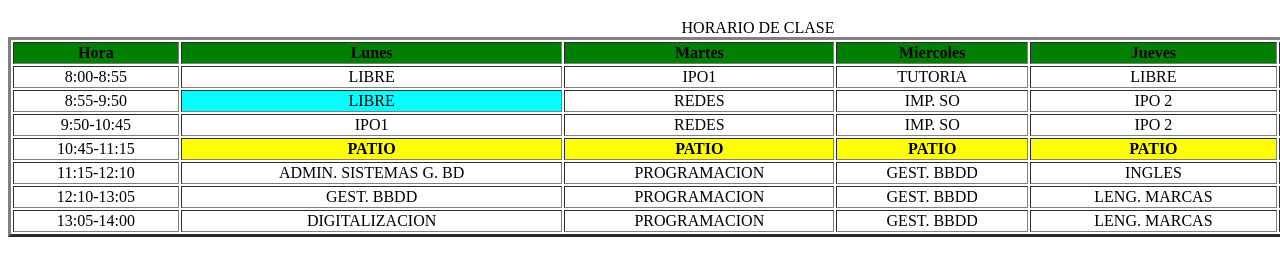
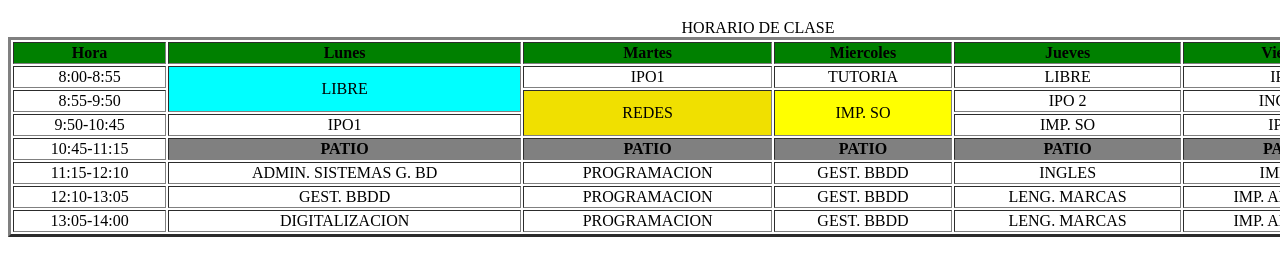
Before and after one commit to MarianoPantigosoParedes/Mi_horario_declase_Mariano, a plain HTML site: page mihorariodeclase.html in a window 1280 px wide. Shown: the part 61-336 px from the top of the page. Drawn offline with Linux system fonts and the light colour scheme.

Commit message:
agrupando las asignaturas que tenemos 2 o 3 horas seguidas

```diff
--- a/mihorariodeclase.html
+++ b/mihorariodeclase.html
@@ -24,7 +24,7 @@
         <tbody align="center">
             <tr>
                 <td>8:00-8:55</td>
-                <td>LIBRE</td>
+                <td rowspan="2" align="center" bgcolor="cyan">LIBRE</td>
                 <td>IPO1</td>
                 <td>TUTORIA</td>
                 <td>LIBRE</td>
@@ -32,27 +32,25 @@
             </tr>
             <tr>
                 <td>8:55-9:50</td>
-                <td align="center" bgcolor="cyan">LIBRE</td>
-                <td>REDES</td>
-                <td>IMP. SO</td>
+                <td rowspan="2" align="center" bgcolor="flesh">REDES</td>
+                <td rowspan="2" align="center" bgcolor="yellow">IMP. SO</td>
                 <td>IPO 2</td>
                 <td>INGLES</td>
             </tr>
             <tr>
                 <td>9:50-10:45</td>
                 <td>IPO1</td>
-                <td>REDES</td>
                 <td>IMP. SO</td>
                 <td>IPO 2</td>
                 <td>IMP. SO</td>
             </tr>
             <tr>
                 <td>10:45-11:15</td>
-                <td align="center" bgcolor="yellow"><strong>PATIO</strong></td>
-                <tD align="center" bgcolor="yellow"><strong>PATIO</strong></td>
-                <td align="center" bgcolor="yellow"><strong>PATIO</strong></td>
-                <td align="center" bgcolor="yellow"><strong>PATIO</strong></td>
-                <td align="center" bgcolor="yellow"><strong>PATIO</strong></td>
+                <td align="center" bgcolor="gray"><strong>PATIO</strong></td>
+                <tD align="center" bgcolor="gray"><strong>PATIO</strong></td>
+                <td align="center" bgcolor="gray"><strong>PATIO</strong></td>
+                <td align="center" bgcolor="gray"><strong>PATIO</strong></td>
+                <td align="center" bgcolor="gray"><strong>PATIO</strong></td>
             </tr>
             <tr>
                 <td>11:15-12:10</td>
```
